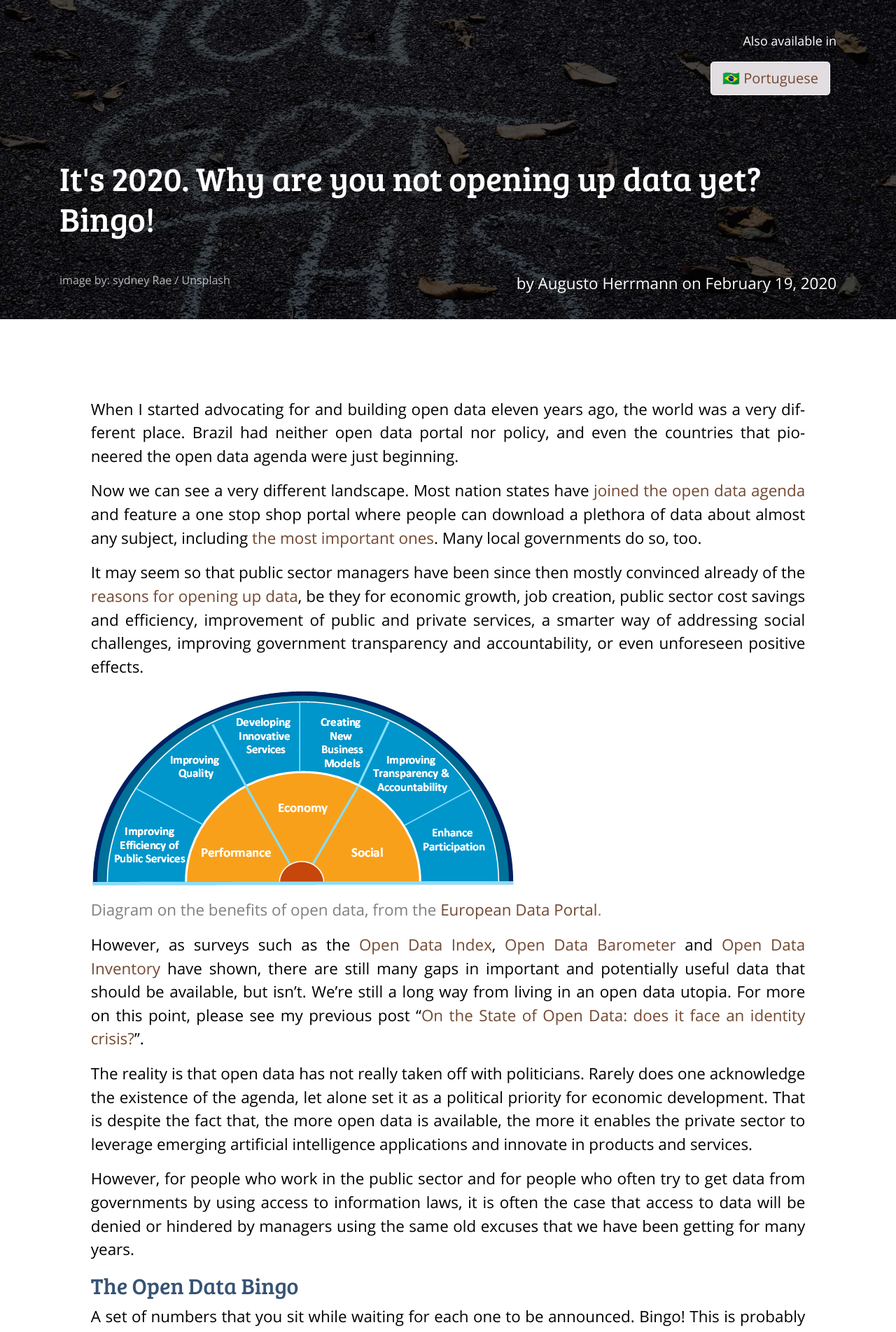
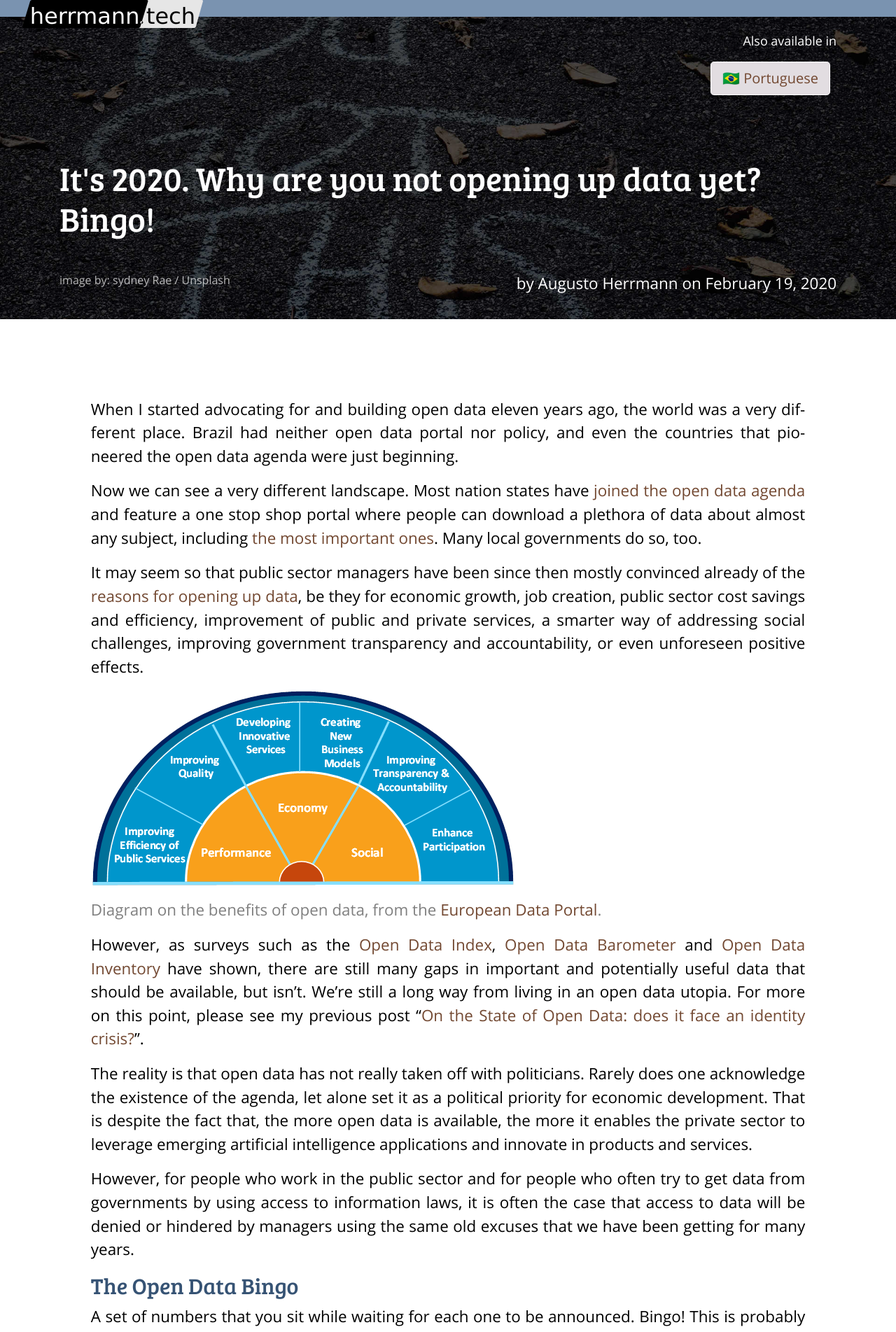
Before and after one commit to augusto-herrmann/augusto-herrmann.github.io, a Jekyll site: the page built from _posts/2020-02-19-its-2020-why-are-you-not-opening-up-data-yet-bingo.md, in a window 1280 px wide. Shown: the top 1903 px of the page at 70% size. Built offline with Jekyll 4.4.1, drawn with Linux system fonts in a browser that asks for light colours.

Commit message:
Add title header bar to posts

```diff
--- a/_includes/header.md
+++ b/_includes/header.md
@@ -1,3 +1,3 @@
 <header class="masthead secondary-color">
-<div class="masthead-brand"><span class="logo"><a href="{{ page.lang | relative_url }}">herrmann.tech</a></span></div>
+<div class="masthead-brand"><span class="logo"><a href="{{ page.lang | relative_url }}/">herrmann.tech</a></span></div>
 </header>
--- a/_layouts/post.html
+++ b/_layouts/post.html
@@ -2,6 +2,7 @@
 {% include head.html %}
   <body class="post">
   <main role="main">
+    {% include header.md %}
     <article>
     <div class="heading">
       <aside class="languages container">
--- a/assets/styles/base.sass
+++ b/assets/styles/base.sass
@@ -421,7 +421,10 @@ html.post
     color: $lt-text
     background: $lt-clear-bg
 
-  a
+  header
+    position: absolute // keep logo from hovering
+
+  main article a, main aside a
     color: $lt-text-highlight
 
     &:focus, &:hover
@@ -581,7 +584,7 @@ html.post
       color: $dt-text
       background: $dt-clear-bg
 
-    a
+    main article a, main aside a
       color: $dt-text-highlight
 
       &:focus, &:hover
```
